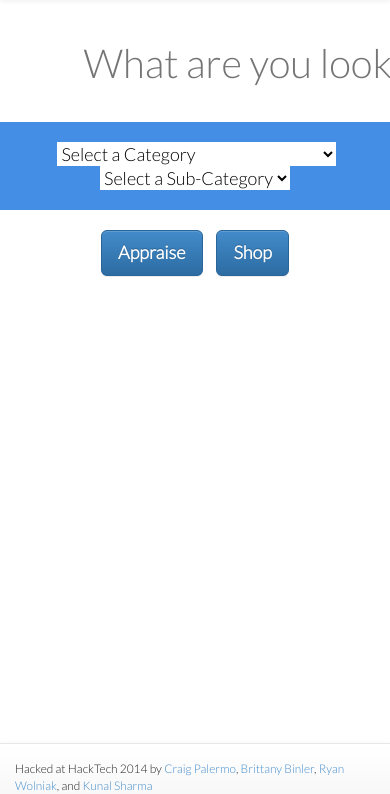
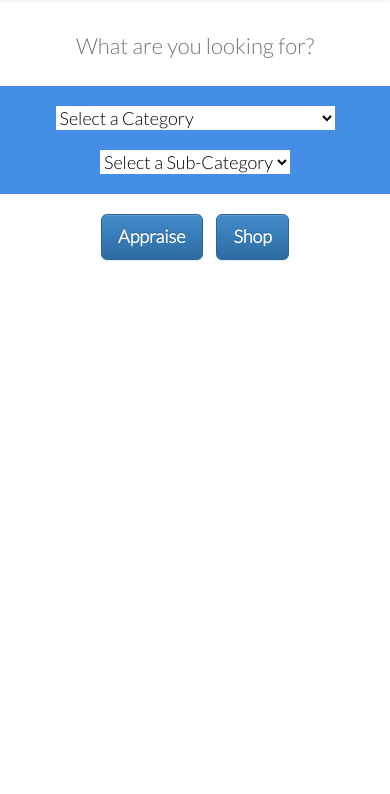
Before and after one commit to craigpalermo/DatPrice, a Django app: page / in a window 390 px wide; the page is wider, and only the part inside the window is pictured. Shown: the part 50-844 px from the top of that part. Run offline with Django 3.2, Linux system fonts and the light colour scheme.

Commit message:
made site mobile ready

```diff
--- a/ebay_history/static/css/main.css
+++ b/ebay_history/static/css/main.css
@@ -11,11 +11,16 @@
 	text-align: center;
 }
 
+#outer-chart-div {
+    margin-bottom:50px;
+}
+
 #search-div {
     text-align: center;
     margin-top: 70px;
     vertical-align: center;
 }
+
 
 .img-thumbnail {
     height: 200px !important;
@@ -73,6 +78,19 @@ h1{
 }
 
 #keywords {
+	font-size: 40px;
+	padding-top: 10px;
+	padding-bottom: 10px;
+	margin-bottom: 20px;
+    width: 600px;
+}
+#keywords-sm {
+    margin-bottom:15px;
+    width:90%;
+    text-align:center;
+    font-size: 22;
+}
+.search_box {
 	outline: 0 !important;
 	border: none;
 	color: #002F66;
--- a/ebay_history/static/js/main.js
+++ b/ebay_history/static/js/main.js
@@ -69,7 +69,7 @@ $(document).ready(function () {
         var $second = $("#second-choice");
         var ready = true;
 
-        if (!$keywords.val()) {
+        if (!$keywords.val() && !$('#keywords-sm').val()) {
             $keywords.attr("placeholder", "You must enter keywords!");
             $keywords.css("border", "2px dashed #d9534f");
             ready = false;
--- a/ebay_history/templates/base.html
+++ b/ebay_history/templates/base.html
@@ -30,7 +30,7 @@
 </div>
 
 <div class="row">
-    <nav class="navbar navbar-default navbar-fixed-bottom" role="navigation">
+    <nav class="hidden-xs navbar navbar-default navbar-fixed-bottom" role="navigation">
         <div class="container pull-left">
             <div class="row">
                 <div id="page-footer">
--- a/ebay_history/templates/home.html
+++ b/ebay_history/templates/home.html
@@ -7,16 +7,23 @@
         <form id='search-form' name='search' method='post'>
             {% csrf_token %}
             <div class="row">
-                <label for='keywords'></label>
-                <input type='text' id='keywords' name='keywords' placeholder='What are you looking for?'>
+                <div class="col-lg-12 hidden-xs">
+                    <input type='text' class='search_box' id='keywords' name='keywords' placeholder='What are you looking for?'>
+                </div>
+                <div class="col-lg-12 visible-xs pull-center">
+                    <input type='text' class='search_box kw-sm' name='keywords' id="keywords-sm" placeholder="What are you looking for?">
+                </div>
             </div>
 
             <div id="categoryMenus" class="row">
-                <label for='categoryId'></label>
                 <select name='categoryId' id='first-choice' class="dropdown">
                     <option>Select a Category</option>
                     {% include 'category-options.html' %}
                 </select>
+
+                <div class="col-xs-12 visible-xs">
+                    <br/>
+                </div>
 
                 <select id = "second-choice" class="dropdown">
                     <option>Select a Sub-Category</option>
@@ -24,8 +31,10 @@
             </div>
 
             <div id="submitButton" class="row">
-                <input class='btn btn-primary btn-lg' type='button' value='Appraise' id="appraise-button">
-                <input class='btn btn-primary btn-lg' type='button' value='Shop' id="similar-button">
+                <div class="col-sm-12">
+                    <input class='btn btn-primary btn-lg' type='button' value='Appraise' id="appraise-button">
+                    <input class='btn btn-primary btn-lg' type='button' value='Shop' id="similar-button">
+                </div>
             </div>
         </form>
     </div>
@@ -53,7 +62,7 @@
 </div>
 
 <div class="row">
-    <div class="col-lg-8 col-sm-12 col-centered">
+    <div id="outer-chart-div" class="col-lg-8 col-sm-12 col-centered">
         <div id="chartContainer">
             <canvas style="height: 300px; width: 50%;">
             </canvas>
```
